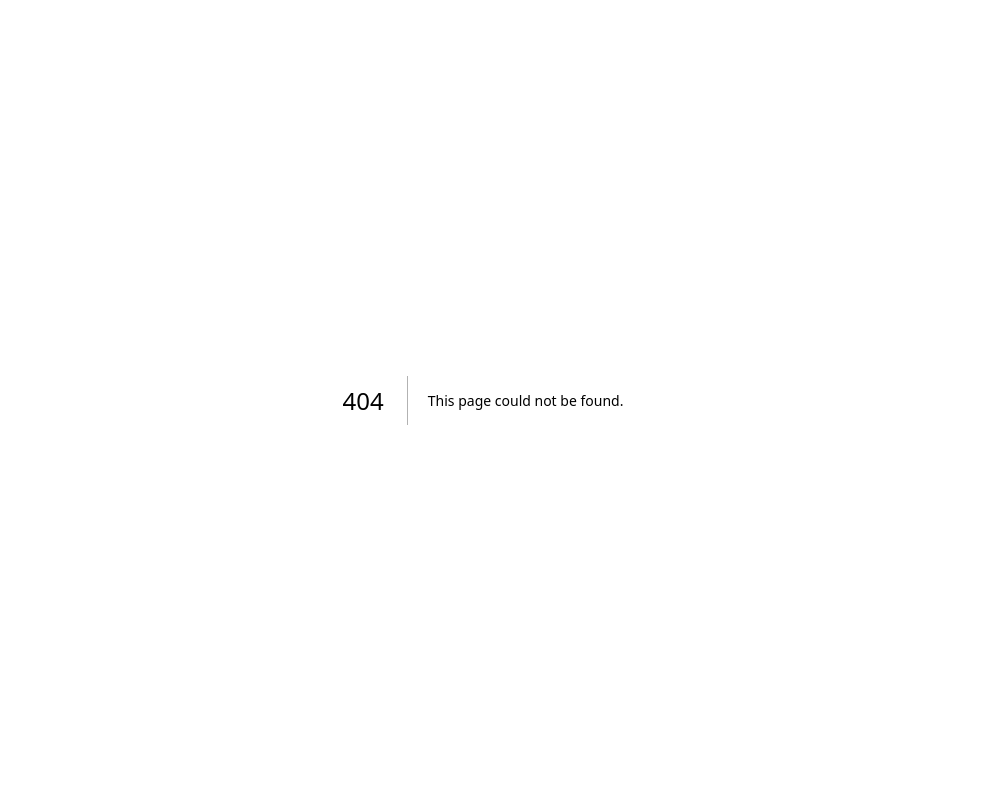
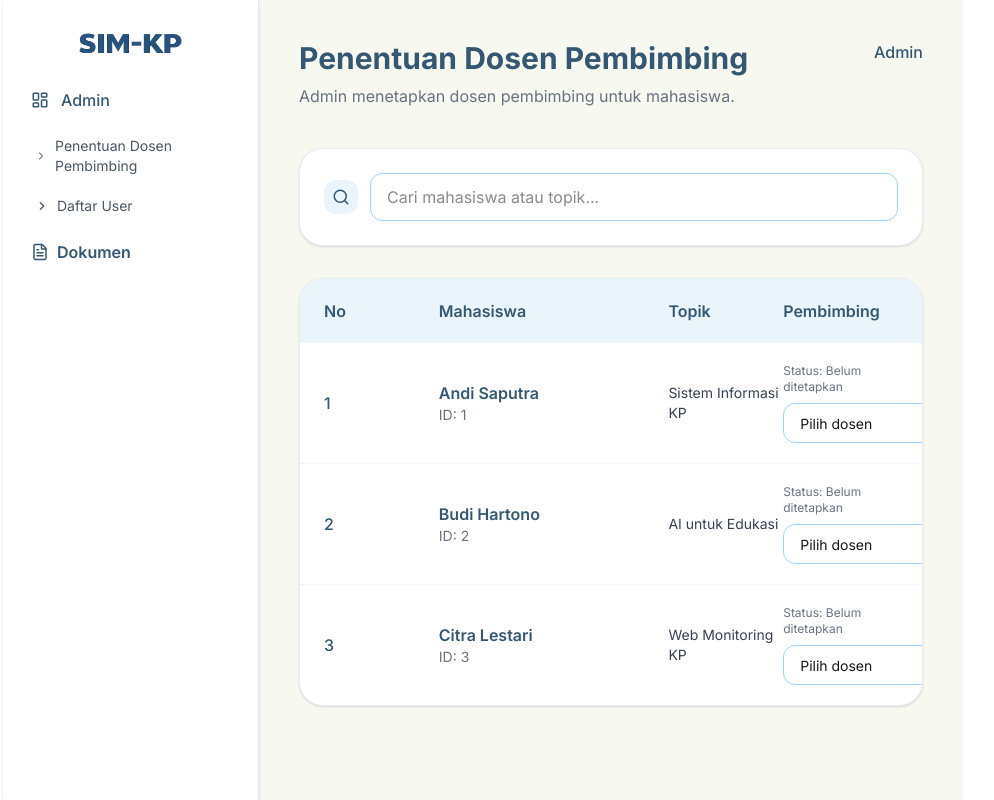
Before and after one commit to Jsphinlvina/SIM-KPSTA, a Next.js app in the folder frontend/: page /admin/penentuan-dosen-pembimbing in a window 1280 px wide. Before the commit this address had no page. Shown: the whole page, without its empty margins (157-1151 px from the left). Built offline with nearby package versions, Linux system fonts and the light colour scheme.

Commit message:
Update sidebar component to support admin role and enhance navigation

```diff
--- /dev/null
+++ b/frontend/app/admin/penentuan-dosen-pembimbing/page.tsx
@@ -0,0 +1,223 @@
+"use client";
+
+import { useMemo, useState } from "react";
+import Sidebar from "@/app/components/sidebar";
+import { CheckCircle2, Search, X } from "lucide-react";
+
+type Dosen = {
+  id: number;
+  nama: string;
+};
+
+type MahasiswaRow = {
+  id: number;
+  nama: string;
+  topik: string;
+  pembimbingId?: number;
+};
+
+export default function PenentuanDosenPembimbingPage() {
+  const [query, setQuery] = useState("");
+  const [savingId, setSavingId] = useState<number | null>(null);
+  const [toast, setToast] = useState<string | null>(null);
+
+  const dosenList: Dosen[] = useMemo(
+    () => [
+      { id: 1, nama: "Budi Santoso, S.Kom, M.T" },
+      { id: 2, nama: "Siti Aisyah, S.Si, M.Kom" },
+      { id: 3, nama: "Rizky Maulana, M.Sc" },
+    ],
+    []
+  );
+
+  const [rows, setRows] = useState<MahasiswaRow[]>([
+    {
+      id: 1,
+      nama: "Andi Saputra",
+      topik: "Sistem Informasi KP",
+    },
+    {
+      id: 2,
+      nama: "Budi Hartono",
+      topik: "AI untuk Edukasi",
+    },
+    {
+      id: 3,
+      nama: "Citra Lestari",
+      topik: "Web Monitoring KP",
+    },
+  ]);
+
+  const filtered = useMemo(() => {
+    const q = query.trim().toLowerCase();
+    if (!q) return rows;
+    return rows.filter((r) => {
+      return (
+        r.nama.toLowerCase().includes(q) ||
+        r.topik.toLowerCase().includes(q)
+      );
+    });
+  }, [query, rows]);
+
+  const handleAssign = async (mahasiswaId: number, dosenId: number) => {
+    setSavingId(mahasiswaId);
+
+    // Opsi A: placeholder UI (tanpa API). Simulasi latency.
+    await new Promise((r) => setTimeout(r, 500));
+
+    setRows((prev) =>
+      prev.map((row) =>
+        row.id === mahasiswaId ? { ...row, pembimbingId: dosenId } : row
+      )
+    );
+
+    setSavingId(null);
+    setToast("Berhasil menetapkan dosen pembimbing (placeholder)." );
+    setTimeout(() => setToast(null), 2500);
+  };
+
+  const pembimbingLabel = (pembimbingId?: number) => {
+    if (!pembimbingId) return "Belum ditetapkan";
+    return dosenList.find((d) => d.id === pembimbingId)?.nama ?? "";
+  };
+
+  return (
+    <div className="flex min-h-screen bg-[#F7F8F0]">
+      <Sidebar />
+
+      <div className="flex-1 p-10">
+        <div className="flex items-start justify-between mb-10">
+          <div>
+            <h1 className="text-3xl font-bold text-[#355872]">
+              Penentuan Dosen Pembimbing
+            </h1>
+            <p className="text-gray-500 mt-2">
+              Admin menetapkan dosen pembimbing untuk mahasiswa.
+            </p>
+          </div>
+
+          <div className="text-[#355872] font-medium">
+            Admin
+          </div>
+        </div>
+
+        {/* Search */}
+        <div className="bg-white rounded-3xl border border-[#e6eef5] shadow-sm p-6 mb-8">
+          <div className="flex items-center gap-3">
+            <div className="p-2 rounded-xl bg-[#EAF4FB] text-[#355872]">
+              <Search size={18} />
+            </div>
+            <input
+              value={query}
+              onChange={(e) => setQuery(e.target.value)}
+              placeholder="Cari mahasiswa atau topik..."
+              className="flex-1 h-12 rounded-xl border border-[#9CD5FF] px-4 outline-none focus:ring-2 focus:ring-[#7AAACE]"
+            />
+            {query.trim() ? (
+              <button
+                onClick={() => setQuery("")}
+                className="p-2 rounded-xl hover:bg-gray-100 text-gray-600 cursor-pointer"
+                aria-label="Clear"
+              >
+                <X size={18} />
+              </button>
+            ) : null}
+          </div>
+        </div>
+
+        {/* Table */}
+        <div className="bg-white rounded-3xl shadow-sm border border-[#e6eef5] overflow-hidden">
+          <div
+            className="grid grid-cols-5 gap-0 bg-[#EAF4FB] px-6 py-5 font-semibold text-[#355872]"
+          >
+            <div className="col-span-1">No</div>
+            <div className="col-span-2">Mahasiswa</div>
+            <div className="col-span-1">Topik</div>
+            <div className="col-span-1">Pembimbing</div>
+          </div>
+
+          <div className="divide-y divide-[#eef4f8]">
+            {filtered.map((row, idx) => (
+              <div
+                key={row.id}
+                className="grid grid-cols-5 px-6 py-5 items-center"
+              >
+                <div className="col-span-1 text-[#355872] font-medium">
+                  {idx + 1}
+                </div>
+
+                <div className="col-span-2">
+                  <div className="font-semibold text-[#355872]">{row.nama}</div>
+                  <div className="text-sm text-gray-500">
+                    ID: {row.id}
+                  </div>
+                </div>
+
+                <div className="col-span-1 text-sm text-gray-700">
+                  {row.topik}
+                </div>
+
+                <div className="col-span-1 flex flex-col gap-2">
+                  <div className="text-xs text-gray-500">
+                    Status: {pembimbingLabel(row.pembimbingId)}
+                  </div>
+
+                  <div className="flex gap-2">
+                    <select
+                      disabled={savingId === row.id}
+                      value={row.pembimbingId ?? ""}
+                      onChange={(e) => {
+                        const nextId = Number(e.target.value);
+                        if (!Number.isFinite(nextId)) return;
+                        handleAssign(row.id, nextId);
+                      }}
+                      className="flex-1 h-10 rounded-xl border border-[#9CD5FF] px-3 outline-none focus:ring-2 focus:ring-[#7AAACE] bg-white text-sm disabled:opacity-70"
+                    >
+                      <option value="" disabled>
+                        Pilih dosen
+                      </option>
+                      {dosenList.map((d) => (
+                        <option key={d.id} value={d.id}>
+                          {d.nama}
+                        </option>
+                      ))}
+                    </select>
+
+                    <div
+                      className="w-10 h-10 rounded-xl bg-[#EAF4FB] flex items-center justify-center text-[#355872]"
+                      title="Simulasi status"
+                    >
+                      {row.pembimbingId ? (
+                        <CheckCircle2 size={18} className="text-green-600" />
+                      ) : savingId === row.id ? (
+                        <span className="text-sm">...</span>
+                      ) : (
+                        <span className="text-sm">—</span>
+                      )}
+                    </div>
+                  </div>
+                </div>
+              </div>
+            ))}
+
+            {filtered.length === 0 ? (
+              <div className="px-6 py-12 text-center text-gray-500">
+                Tidak ada data.
+              </div>
+            ) : null}
+          </div>
+        </div>
+
+        {/* Toast */}
+        {toast ? (
+          <div className="fixed left-1/2 -translate-x-1/2 bottom-10 z-50">
+            <div className="bg-[#355872] text-white px-6 py-3 rounded-2xl shadow-lg flex items-center gap-2">
+              <CheckCircle2 size={18} />
+              <span className="text-sm font-medium">{toast}</span>
+            </div>
+          </div>
+        ) : null}
+      </div>
+    </div>
+  );
+}
--- a/frontend/app/components/sidebar.tsx
+++ b/frontend/app/components/sidebar.tsx
@@ -2,12 +2,18 @@
 
 import Image from "next/image";
 import Link from "next/link";
-import { BookOpen, ChevronRight, FileText, LayoutDashboard } from "lucide-react";
+import {
+  BookOpen,
+  ChevronRight,
+  FileText,
+  LayoutDashboard,
+} from "lucide-react";
 
-type SidebarRole = "mahasiswa" | "dosen";
+type SidebarRole = "mahasiswa" | "dosen" | "admin";
 
 function SidebarContent({ role }: { role: SidebarRole }) {
   const isDosen = role === "dosen";
+  const isAdmin = role === "admin";
 
   return (
     <div className="w-64 min-h-screen bg-white border-r border-[#dbe9f4] shadow-sm">
@@ -25,20 +31,49 @@ function SidebarContent({ role }: { role: SidebarRole }) {
         {/* Dashboard */}
         <div>
           <Link
-            href={isDosen ? "/dosen/dashboard" : "/mahasiswa/list-topik"}
+            href={
+              isAdmin
+                ? "/admin/user"
+                : isDosen
+                  ? "/dosen/dashboard"
+                  : "/mahasiswa/list-topik"
+            }
             className="flex items-center gap-3 text-[#355872] font-medium px-3 py-2 rounded-lg hover:bg-[#F7F8F0] transition"
           >
             <LayoutDashboard size={18} />
-            <span>Dashboard</span>
+            <span>{isAdmin ? "Admin" : "Dashboard"}</span>
           </Link>
+
+          {isAdmin ? (
+            <div className="mt-2 ml-1 space-y-1">
+              <Link
+                href="/admin/penentuan-dosen-pembimbing"
+                className="flex items-center gap-2 px-3 py-2 text-sm text-gray-600 hover:bg-[#F7F8F0] rounded-lg transition"
+              >
+                <ChevronRight size={14} />
+                <span>Penentuan Dosen Pembimbing</span>
+              </Link>
+
+              <Link
+                href="/admin/user"
+                className="flex items-center gap-2 px-3 py-2 text-sm text-gray-600 hover:bg-[#F7F8F0] rounded-lg transition"
+              >
+                <ChevronRight size={14} />
+                <span>Daftar User</span>
+              </Link>
+            </div>
+          ) : null}
         </div>
 
         {/* Category */}
+        {!isAdmin ? (
           <div>
             <div className="flex items-center justify-between px-3 py-2 bg-[#EAF4FB] rounded-lg text-[#355872] font-semibold">
               <div className="flex items-center gap-2">
                 <BookOpen size={18} />
-              <span>{isDosen ? "Penawaran & Approval" : "Bimbingan & Topik"}</span>
+                <span>
+                  {isDosen ? "Penawaran & Approval" : "Bimbingan & Topik"}
+                </span>
               </div>
               <ChevronRight size={16} />
             </div>
@@ -83,6 +118,7 @@ function SidebarContent({ role }: { role: SidebarRole }) {
               )}
             </div>
           </div>
+        ) : null}
 
         {/* Dokumen */}
         <div>
@@ -97,8 +133,14 @@ function SidebarContent({ role }: { role: SidebarRole }) {
 }
 
 export default function Sidebar() {
-  const path = typeof window !== "undefined" ? window.location.pathname : "";
+  const path =
+    typeof window !== "undefined" ? window.location.pathname : "";
 
-  const role: SidebarRole = path.startsWith("/dosen") ? "dosen" : "mahasiswa";
+  const role: SidebarRole = path.startsWith("/admin")
+    ? "admin"
+    : path.startsWith("/dosen")
+      ? "dosen"
+      : "mahasiswa";
+
   return <SidebarContent role={role} />;
 }
```
Lines whose indentation alone changed are shown as unchanged.
